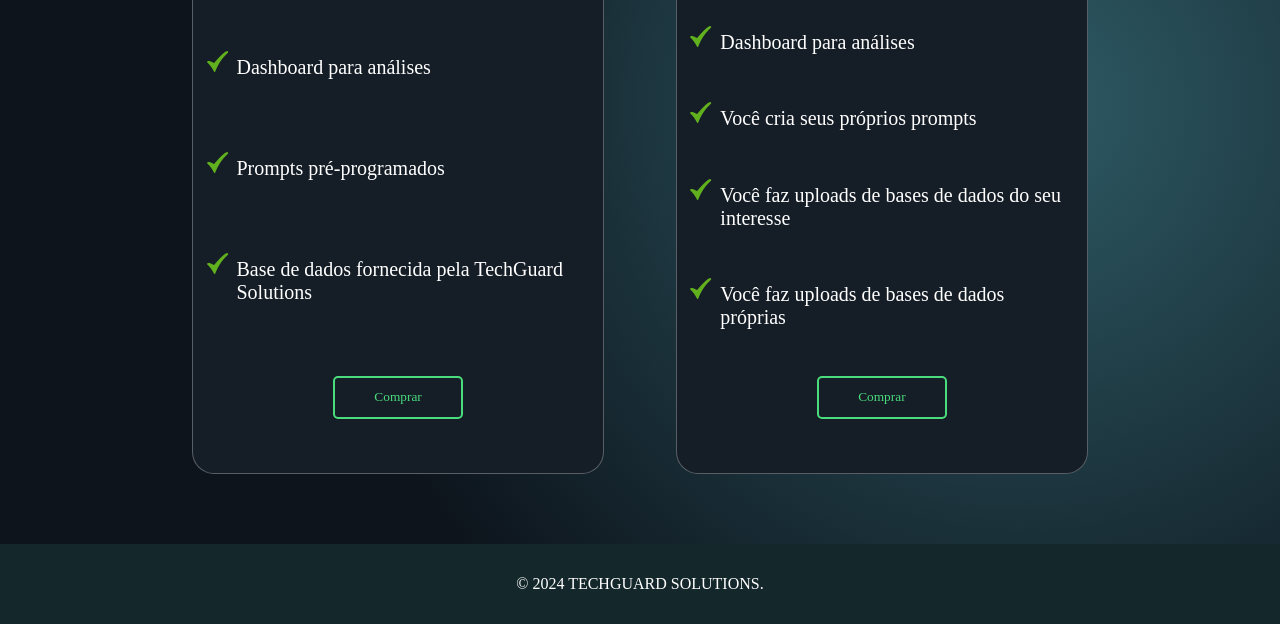
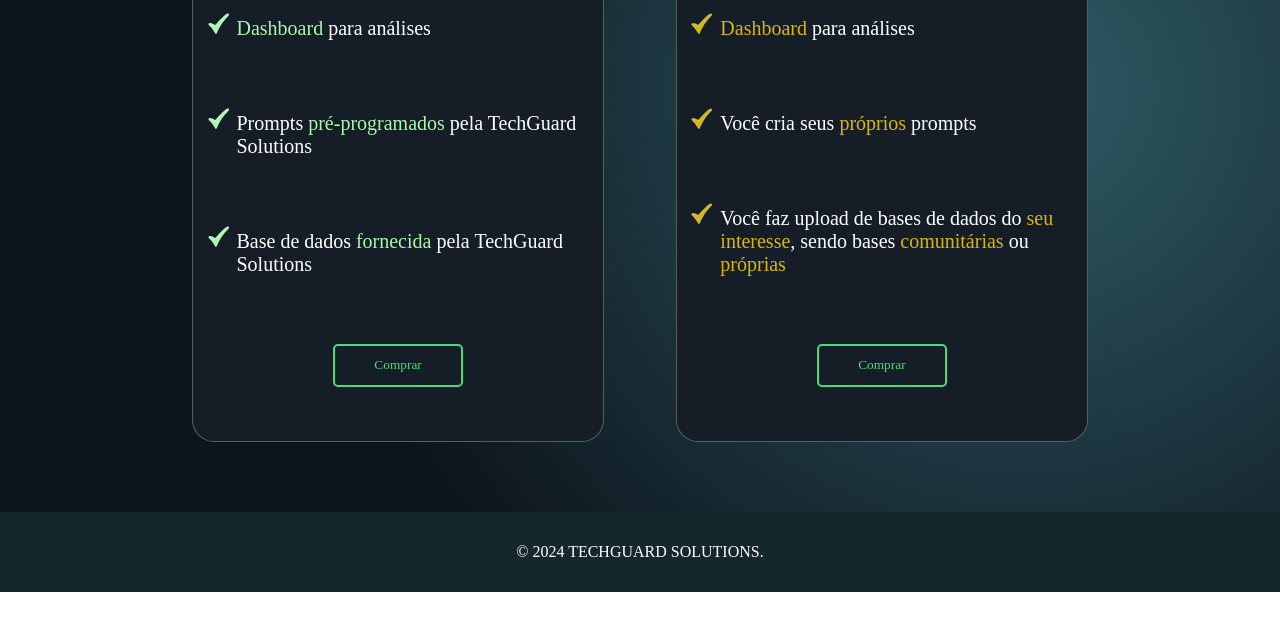
Before and after one commit to TechGuard-Solutions/site-institucional, a website: page public/planos.html in a window 1280 px wide. Shown: the part 412-1036 px from the top of the page. After the commit the page ends 1004 px from the top, so only its background shows below. Drawn offline with nearby package versions, Linux system fonts and the light colour scheme; a web font is replaced by a local one.

Commit message:
Alterando texto da pagina de planos e alterando simbolos da lista

```diff
--- a/public/css/planos.css
+++ b/public/css/planos.css
@@ -216,7 +216,14 @@ body {
     display: flex;
     flex-direction: column;
     justify-content: space-evenly;
-    list-style-image:url(../assets/lista-simbolo_ok.png);
+}
+
+.card-content .list-tech {
+    list-style-image: url(../assets/lista-simbolo-ok_Tech.png);
+}
+
+.card-content .list-guard {
+    list-style-image: url(../assets/lista-simbolo-ok_Guard.png);
 }
 
 .card-content ul li {
@@ -338,6 +345,7 @@ footer {
     padding-left: 30px;
     padding-top: 30px;
     transition: 0.4s;
+    margin-right: auto;
 }
 
 .material-symbols-outlined:hover{
@@ -531,4 +539,8 @@ footer {
         transition: 0.4s;
         cursor: pointer;
     }
+
+    .material-symbols-outlined {
+        margin-bottom: 5%;
+    }
 }
--- a/public/planos.html
+++ b/public/planos.html
@@ -22,18 +22,18 @@
                 </div>
             </div>
     </div>
-    <span class="material-symbols-outlined" style="font-size: 48px;" onclick="window.location.href='index.html'">arrow_circle_left</span>
     <div id="content">
+        <span class="material-symbols-outlined" style="font-size: 48px;" onclick="window.location.href='index.html'">arrow_circle_left</span>
         <h1 class="titulo-planos">Contrate nossos planos:</h1>
 
         <div class="cards">
             <div class="card-plano">
                 <div class="card-content">
                     <h2>Plano <br> Tech</h2>
-                    <ul>
-                        <li>Dashboard para análises</li>
-                        <li>Prompts pré-programados</li>
-                        <li>Base de dados fornecida pela TechGuard Solutions</li>
+                    <ul class="list-tech">
+                        <li><span style="color: #AAF8AD;">Dashboard</span> para análises</li>
+                        <li>Prompts <span style="color: #AAF8AD;">pré-programados</span> pela TechGuard Solutions</li>
+                        <li>Base de dados <span style="color: #AAF8AD;">fornecida</span> pela TechGuard Solutions</li>
                     </ul>
                     <button onclick="abrirContato()">Comprar</button>
                 </div>
@@ -44,11 +44,10 @@
                         <img src="./assets/escudo-planoGuard.png" alt="">
                         <h2 style="color: #d9b70f">Plano <br> Guard</h2>
                     </div>
-                    <ul>
-                        <li>Dashboard para análises</li>
-                        <li>Você cria seus próprios prompts</li>
-                        <li>Você faz uploads de bases de dados do seu interesse</li>
-                        <li>Você faz uploads de bases de dados próprias</li>
+                    <ul class="list-guard">
+                        <li><span style="color: #d9b70f;">Dashboard</span> para análises</li>
+                        <li>Você cria seus <span style="color: #d9b70f;">próprios</span> prompts</li>
+                        <li>Você faz upload de bases de dados do <span style="color: #d9b70f;">seu interesse</span>, sendo bases <span style="color: #d9b70f;">comunitárias</span> ou  <span style="color: #d9b70f;">próprias</span></li>
                     </ul>
                     <button onclick="abrirContato()">Comprar</button>
                 </div>
```
Also changed, not shown: public/assets/lista-simbolo-ok_Guard.png (added), public/assets/lista-simbolo-ok_Tech.png (added), public/assets/lista-simbolo_ok.png (deleted).
